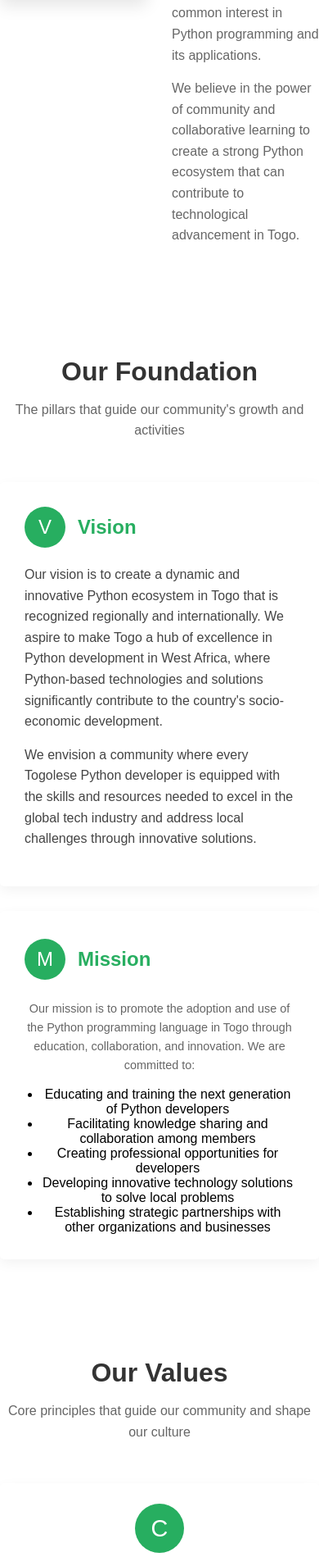
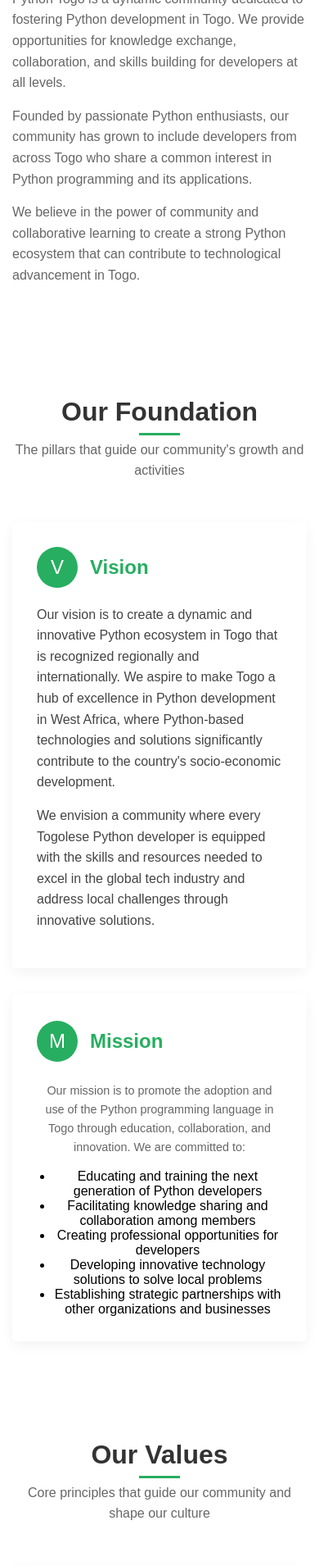
Before and after one commit to WassCodeur/pythontogo, a FastAPI app: page /mission_vision in a window 390 px wide. Shown: the part 823-2733 px from the top of the page at 82% size. Run offline with FastAPI, Linux system fonts and the light colour scheme.

Commit message:
Refactor mission and vision styles, update database symbol, and enhance responsiveness

```diff
--- a/app/database.py
+++ b/app/database.py
@@ -351,7 +351,7 @@
     {
         "name": "Africa Blockchain Community",
         "logo_url": "abc-logo-full.png",
-        "symbol": "tcd-logo",
+        "symbol": "abc-logo",
     },
     # {
     #     "name": "Python Software Foundation",
--- a/app/static/css/home.css
+++ b/app/static/css/home.css
@@ -85,7 +85,8 @@
    }
 
    .hero-content {
-       margin: 150px;
+    margin-top: 150px;
+        margin-bottom: 70px;
    }
 
    .slider-container {
--- a/app/static/css/mission_vision.css
+++ b/app/static/css/mission_vision.css
@@ -8,24 +8,30 @@
             --accent-yellow: #ffd700;
         }
 
-        .hero {
-            background-color: var(--white);
-            padding: 60px 0;
-            text-align: center;
+        .vision-container {
+            max-width: 1140px;
+            margin: 0 auto;
+            padding: 0 15px;
         }
 
-        .hero h1 {
+        .vision-hero {
+            background-color: var(--white);
+            padding: 20px 0;
+            text-align: center;
+            margin-top: 150px;
+        }
+
+        .vision-hero h1 {
             color: var(--primary-green);
             font-size: 2.5rem;
             margin-bottom: 20px;
             font-weight: 600;
         }
 
-        .hero p {
+        .vision-hero p {
             color: var(--text-light);
-            font-size: 1.1rem;
-            max-width: 700px;
-            margin: 0 auto;
+
+
         }
 
         .mission-boxes {
@@ -74,12 +80,12 @@
         .section-title:after {
             content: '';
             position: absolute;
-            bottom: -10px;
+            bottom: -25px;
             left: 50%;
             transform: translateX(-50%);
             width: 50px;
             height: 3px;
-            background-color: var(--secondary-yellow);
+            background-color: var(--primary-green);
         }
 
         .section-subtitle {
@@ -221,7 +227,7 @@
         }
 
         .goal-number {
-            background-color: var(--secondary-yellow);
+            background-color: var(--secondary-green);
             color: var(--text-dark);
             width: 30px;
             height: 30px;
@@ -271,5 +277,43 @@
         }
 
         .cta-button:hover {
-            background-color: var(--primary-green);;
+            background-color: var(--primary-green);
+            ;
         }
+
+        /* Responsive Styles */
+        @media (max-width: 991px) {
+            .mission-boxes {
+                flex-direction: column;
+                gap: 20px;
+            }
+
+            .mission-box {
+                width: 100%;
+            }
+
+            .about-content {
+                flex-direction: column;
+            }
+        }
+
+        @media (max-width: 768px) {
+            .vision-mission {
+                flex-direction: column;
+            }
+
+            .mission-boxes {
+                flex-direction: column;
+                gap: 20px;
+            }
+
+            .mission-box {
+                width: 100%;
+            }
+
+            .about-content {
+                flex-direction: column;
+            }
+
+
+        }
--- a/app/static/css/style.css
+++ b/app/static/css/style.css
@@ -96,7 +96,7 @@
     margin-left: 1rem;
 }
 
-.btn-swag {
+.cta-button {
     background-color: #3f8f24;
     color: white;
     padding: 0.5rem 1rem;
@@ -105,8 +105,9 @@
     border: 1px solid #3f8f24;
 }
 
-.btn-swag:hover {
-    background-color: #94d27f;
+.cta-button:hover {
+    background-color: #aeef99;
+    color: #333333;
 }
 
 /* Main content area */
--- a/app/templates/base.html
+++ b/app/templates/base.html
@@ -56,7 +56,7 @@
                 {% endfor %}
 
             </select>
-            <a href="#" class="btn-swag">Shop Swag</a>
+            <a href="#" class="cta-button btn-swag">Shop Swag</a>
         </div>
 
     </header>
--- a/app/templates/home.html
+++ b/app/templates/home.html
@@ -21,7 +21,7 @@
             <p class="hero-subtitle">Join a thriving community of Python enthusiasts in Togo, learn, collaborate, and
                 grow your skills.</p>
             <div class="hero-buttons">
-                <a href="#" class="btn btn-primary">Get Involved</a>
+                <a href="{{ url_for('mission_vision')}}" class="btn btn-primary">Get Involved</a>
                 <a href="{{ url_for('mission_vision')}}" class="btn btn-secondary">Learn More</a>
             </div>
         </div>
--- a/app/templates/mission_vision.html
+++ b/app/templates/mission_vision.html
@@ -9,8 +9,8 @@
 
 {% block content %}
 
-<section class="hero">
-    <div class="container">
+<section class="vision-hero">
+    <div class="vision-container">
         <h1>Our Vision & Mission</h1>
         <p>Discover what drives us and how we work to develop the Python ecosystem in Togo and create opportunities
             for developers.</p>
@@ -19,7 +19,7 @@
 
 <!-- About Section -->
 <section class="about-section">
-    <div class="container">
+    <div class="vision-container">
         <div class="about-content">
             <div class="about-image">
                 <img src="{{ url_for('static', path='images/gallery/hero.jpg') }}" alt="Python Togo Community">
@@ -40,7 +40,7 @@
 
 <!-- Vision & Mission Section -->
 <section>
-    <div class="container">
+    <div class="vision-container">
         <div class="section-header">
             <h2 class="section-title">Our Foundation</h2>
             <p class="section-subtitle">The pillars that guide our community's growth and activities</p>
@@ -80,7 +80,7 @@
 
 <!-- Values Section -->
 <section class="values-section">
-    <div class="container">
+    <div class="vision-container">
         <div class="section-header">
             <h2 class="section-title">Our Values</h2>
             <p class="section-subtitle">Core principles that guide our community and shape our culture</p>
@@ -116,7 +116,7 @@
 
 <!-- Goals Section -->
 <section>
-    <div class="container">
+    <div class="vision-container">
         <div class="section-header">
             <h2 class="section-title">Our Goals</h2>
             <p class="section-subtitle">Strategic objectives that drive our community forward</p>
@@ -176,7 +176,7 @@
 
 <!-- CTA Section -->
 <section class="cta-section">
-    <div class="container">
+    <div class="vision-container">
         <h2>Join our Python Togo Community</h2>
         <p>Whether you're a beginner or an expert in Python, be part of our dynamic community and help shape the
             future of technology in Togo.</p>
```
